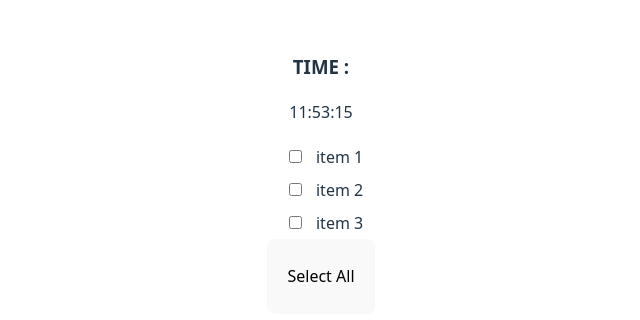
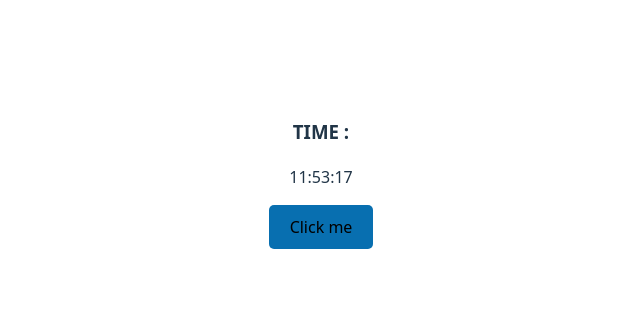
Before and after one commit to 0Daxx/react-practice, a React (Vite) app in the folder practice-Components/: page / in a window 1280 px wide. Shown: the part 226-546 px from the top of the page, without its empty margins (319-959 px from the left). Built offline with nearby package versions, Linux system fonts and the light colour scheme.

Commit message:
Created Button component

```diff
--- a/practice-Components/src/App.jsx
+++ b/practice-Components/src/App.jsx
@@ -2,6 +2,7 @@
 // import reactLogo from './assets/react.svg'
 // import viteLogo from '/vite.svg'
 import "./App.css";
+import { Button } from "./pages/Button";
 import { CheckBox } from "./pages/CheckBox";
 import { ProgressBar } from "./pages/ProgressBar";
 // import { useState } from 'react';
@@ -46,12 +47,14 @@ function App() {
   }
 
 
+
   return (
     <>
       {/* <Timer /> */}
       {/* <UserInput /> */}
       <Clock />
-      <CheckBox />
+      {/* <CheckBox /> */}
+      < Button/>
       {/* <h1>hello </h1> */}
       {/* <ProgressBar /> */}
     </>
--- /dev/null
+++ b/practice-Components/src/pages/Button.css
@@ -0,0 +1,17 @@
+.btn {
+  background-color: rgb(8, 111, 176);
+  font-size: 16px;
+  padding: 10px 20px;
+  border-radius: 5px;
+  cursor: pointer;
+  transition: all 0.2s ease-in-out;
+
+
+
+   /* background-color: lightblue; */
+  /* color: black; */
+}
+.btn:hover {
+  background-color: lightblue;
+  color: black;
+}
--- /dev/null
+++ b/practice-Components/src/pages/Button.jsx
@@ -0,0 +1,13 @@
+import "./Button.css";
+
+export function Button() {
+  return (
+    <>
+      <button
+        className="btn"
+        >
+        Click me
+      </button>
+    </>
+  );
+}
```
